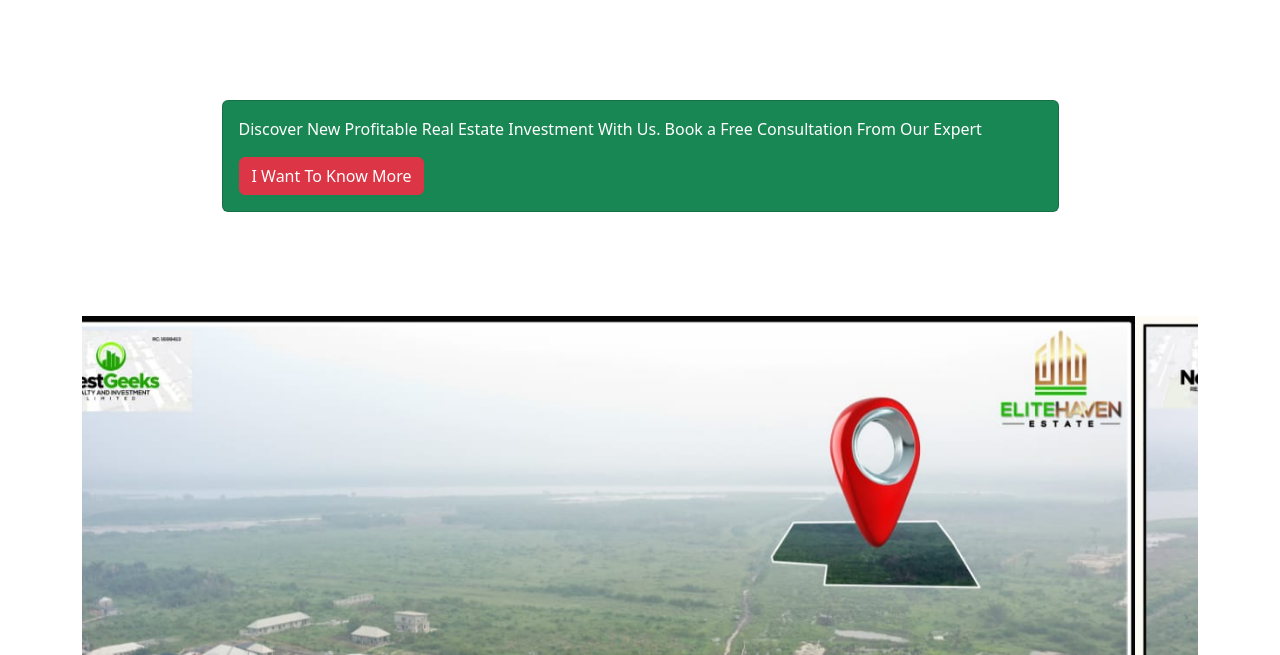
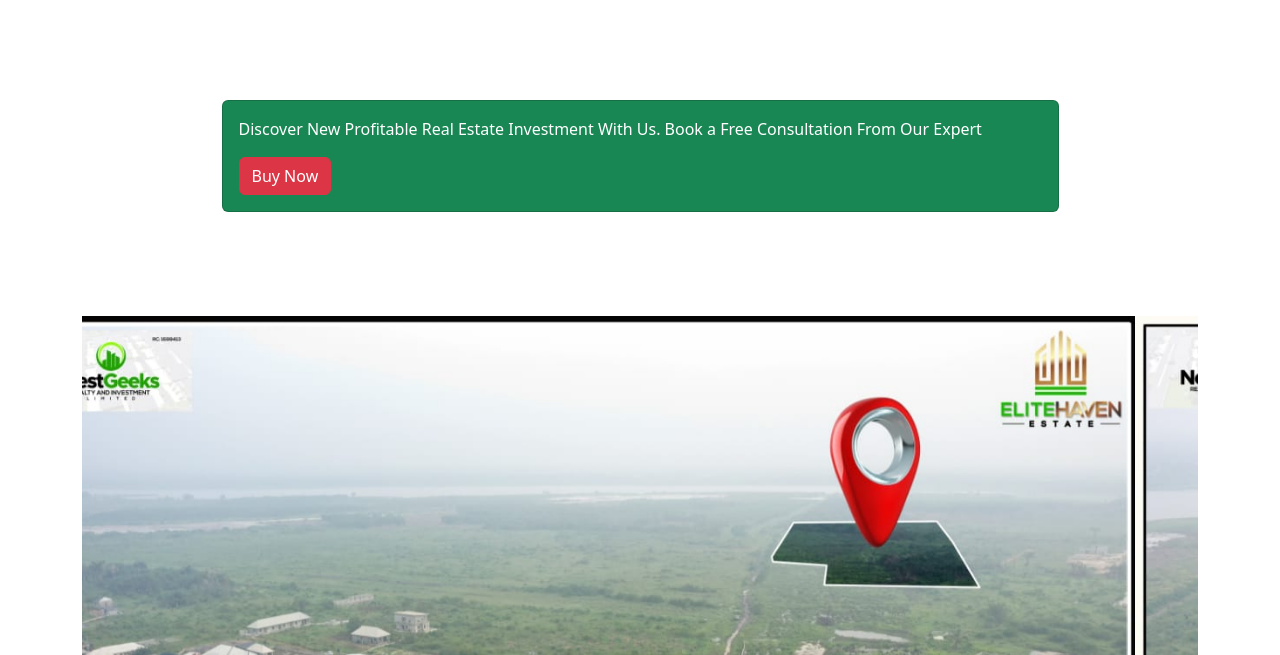
Before and after one commit to Sun3350/NestGeeks, a plain HTML site: page Index.html in a window 1280 px wide. Shown: the part 145-800 px from the top of the page. Drawn offline with nearby package versions, Linux system fonts and the light colour scheme.

Commit message:
Update Index.html

```diff
--- a/Index.html
+++ b/Index.html
@@ -50,7 +50,7 @@ margin-bottom:3vh;
       <div class="card-body">
         <p class="card-text">Discover New Profitable Real Estate Investment With Us.
         Book a Free Consultation From Our Expert </p>
-        <a href="https://wa.link/0wkgnz" class="btn btn-danger">I Want To Know More</a>
+        <a href="https://wa.link/0wkgnz" class="btn btn-danger">Buy Now</a>
       </div>
     </div>
 
```
